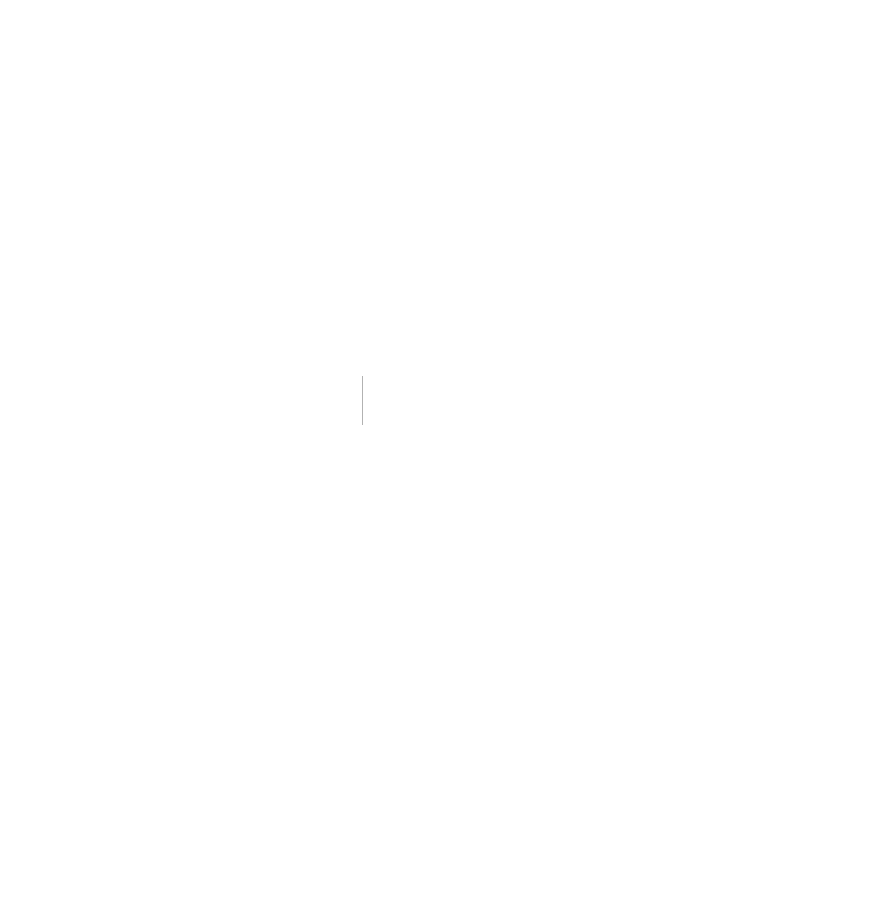
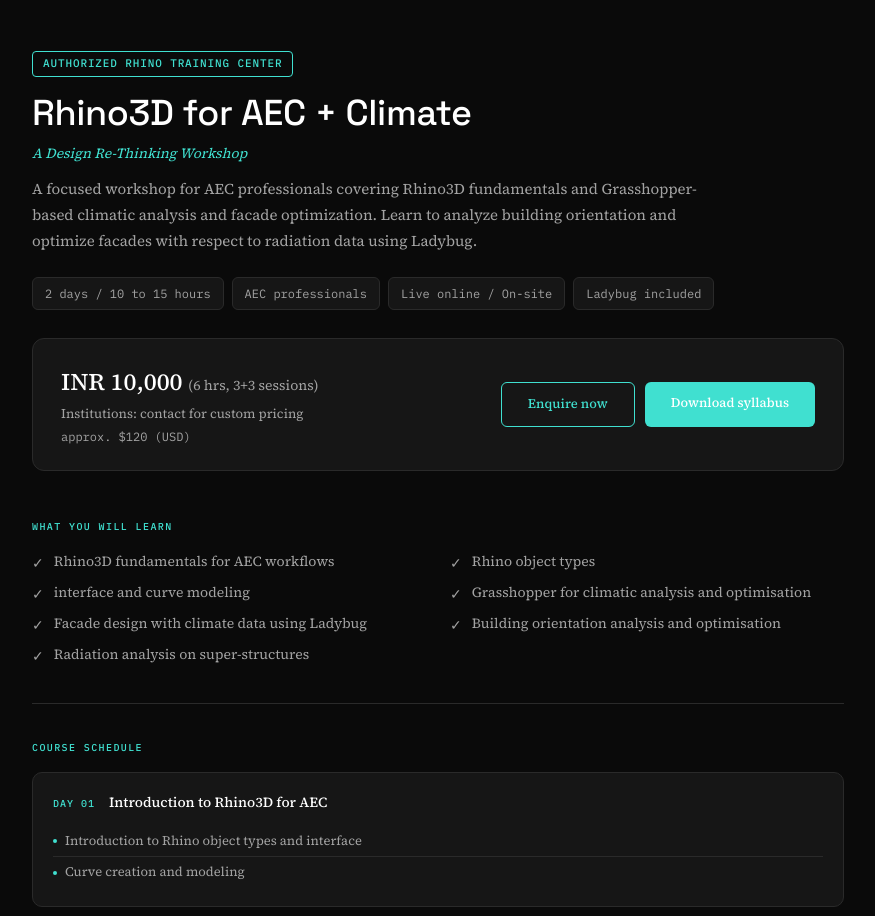
Before and after one commit to YAFTDesigns/yaftwebsite, a Next.js app: page /courses/rhino3d-aec-climate in a window 1280 px wide. Before the commit this address had no page. Shown: the top 916 px of the page, without its empty margins (202-1077 px from the left). Before the commit the page ends 800 px from the top, so only its background shows below. Built offline with nearby package versions, Linux system fonts and the light colour scheme.

Commit message:
Add Rhino3D for AEC + Climate course page

```diff
--- /dev/null
+++ b/app/courses/rhino3d-aec-climate/page.tsx
@@ -0,0 +1,82 @@
+import type { Metadata } from 'next';
+import s from '../course.module.css';
+
+export const metadata: Metadata = {
+  title: 'Rhino3D for AEC and Climate | YAFT Designs',
+  description: 'A focused 2-day workshop on Rhino3D for AEC professionals with Grasshopper climatic analysis and facade optimization using Ladybug.',
+};
+
+export default function Rhino3DAEC() {
+  return (
+    <main className={s.wrap}>
+      <span className={s.tag}>Authorized Rhino Training Center</span>
+      <h1 className={s.headline}>Rhino3D for AEC + Climate</h1>
+      <p className={s.subtitle}>A Design Re-Thinking Workshop</p>
+      <p className={s.desc}>A focused workshop for AEC professionals covering Rhino3D fundamentals and Grasshopper-based climatic analysis and facade optimization. Learn to analyze building orientation and optimize facades with respect to radiation data using Ladybug.</p>
+      <div className={s.badges}>
+        <span className={s.badge}>2 days / 10 to 15 hours</span>
+        <span className={s.badge}>AEC professionals</span>
+        <span className={s.badge}>Live online / On-site</span>
+        <span className={s.badge}>Ladybug included</span>
+      </div>
+      <div className={s.ctaBar}>
+        <div>
+          <div className={s.priceMain}>INR 10,000 <span style={{fontSize:14,fontWeight:400,color:'var(--ink-soft)'}}>(6 hrs, 3+3 sessions)</span></div>
+          <div className={s.priceSub}>Institutions: contact for custom pricing</div>
+          <div className={s.priceUsd}>approx. $120 (USD)</div>
+        </div>
+        <div className={s.ctaBtns}>
+          <a href="/courses#enquire" className={s.btnOutline}>Enquire now</a>
+          <a href="/syllabus/rhino3d-aec-climate.pdf" className={s.btnPrimary}>Download syllabus</a>
+        </div>
+      </div>
+
+      <p className={s.sectionLabel}>What you will learn</p>
+      <div className={s.outcomesGrid}>
+        {"Rhino3D fundamentals for AEC workflows,Rhino object types, interface and curve modeling,Grasshopper for climatic analysis and optimisation,Facade design with climate data using Ladybug,Building orientation analysis and optimisation,Radiation analysis on super-structures".split(',').map(o => (
+          <div key={o} className={s.outcomeItem}><span className={s.check}>✓</span><span>{o}</span></div>
+        ))}
+      </div>
+
+      <hr className={s.divider} />
+      <p className={s.sectionLabel}>Course schedule</p>
+      <div className={s.dayCard}><div className={s.dayHeader}><span className={s.dayNum}>Day 01</span><span className={s.dayTitle}>Introduction to Rhino3D for AEC</span></div><div className={s.dayItem}>Introduction to Rhino object types and interface</div><div className={s.dayItem}>Curve creation and modeling</div></div>
+      <div className={s.dayCard}><div className={s.dayHeader}><span className={s.dayNum}>Day 02</span><span className={s.dayTitle}>Grasshopper: climatic analysis and optimisation</span></div><div className={s.dayItem}>Facade designing: building analysis with respect to climate data</div><div className={s.dayItem}>Optimising facade and orientation with respect to radiation received by the super-structure</div><div className={s.dayItem}>Case study: Al Bahar Towers</div></div>
+
+      <hr className={s.divider} />
+      <p className={s.sectionLabel}>Course fees</p>
+      <div className={s.feeBox}>
+        <div className={s.feeRow}><div><div className={s.feeLabel}>Individual / group training</div><div className={s.feeNote}>6 hours total, split as 3+3 sessions • incl. all taxes</div></div><div className={s.feeAmt}>INR 10,000<div className={s.feeUsd}>approx. $120</div></div></div>
+        <div className={s.feeRow}><div><div className={s.feeLabel}>Institutions / colleges</div><div className={s.feeNote}>Custom pricing, travel expenses borne by institution</div></div><div className={s.feeAmt}>Contact us</div></div>
+      </div>
+      <div className={s.payNote}>Payment: 60% advance on booking, 40% on commencement. Via NEFT to YAFT Designs, Axis Bank, IFSC: UTIB0001293.</div>
+
+      <hr className={s.divider} />
+      <p className={s.sectionLabel}>Instructor</p>
+
+        <div className={s.instructorCard}>
+          <div className={s.avatar}>YM</div>
+          <div>
+            <p className={s.instructorName}>Yokes Marapa L S</p>
+            <p className={s.instructorRole}>Founder and Training Manager, YAFT Designs. Authorized Rhino Trainer, McNeel &amp; Associates.</p>
+            <p className={s.instructorBio}>Computational designer and facade engineer with hands-on experience across international projects. Visiting faculty at VIT Vellore and ASADI College of Architecture. Conducted workshops at IIT Kharagpur. Lead trainer at YAFT Designs.</p>
+          </div>
+        </div>
+
+      <hr className={s.divider} />
+      <p className={s.sectionLabel}>Frequently asked questions</p>
+      <div className={s.faqItem}><p className={s.faqQ}>Is this suitable for beginners?</p><p className={s.faqA}>Yes. Day 1 starts from Rhino basics. Day 2 introduces Grasshopper for climatic analysis. No prior Rhino or Grasshopper experience required.</p></div>
+      <div className={s.faqItem}><p className={s.faqQ}>Can this be conducted at our institution?</p><p className={s.faqA}>Yes. We offer on-site workshops for colleges and institutions. Travel expenses are borne by the institution. Contact us to discuss scheduling and pricing.</p></div>
+
+        <div className={s.faqItem}><p className={s.faqQ}>Is this available online?</p><p className={s.faqA}>Yes. Sessions are conducted live online or in-person at our studio in Coimbatore. Both options are available.</p></div>
+        <div className={s.faqItem}><p className={s.faqQ}>How flexible is the schedule?</p><p className={s.faqA}>Learning curve may vary per individual. We are flexible with additional individual practice time beyond the scheduled duration.</p></div>
+        <div className={s.faqItem}><p className={s.faqQ}>What are the payment terms?</p><p className={s.faqA}>60% advance on booking, 40% on commencement of classes. Payment via NEFT to YAFT Designs, Axis Bank, IFSC: UTIB0001293.</p></div>
+
+      <hr className={s.divider} />
+      <div className={s.ctaBottom}>
+        <p className={s.ctaBottomText}>Interested in a workshop for your institution or team?</p>
+        <a href="/courses#enquire" className={s.btnPrimary}>Get in touch</a>
+      </div>
+    </main>
+  );
+}
```
